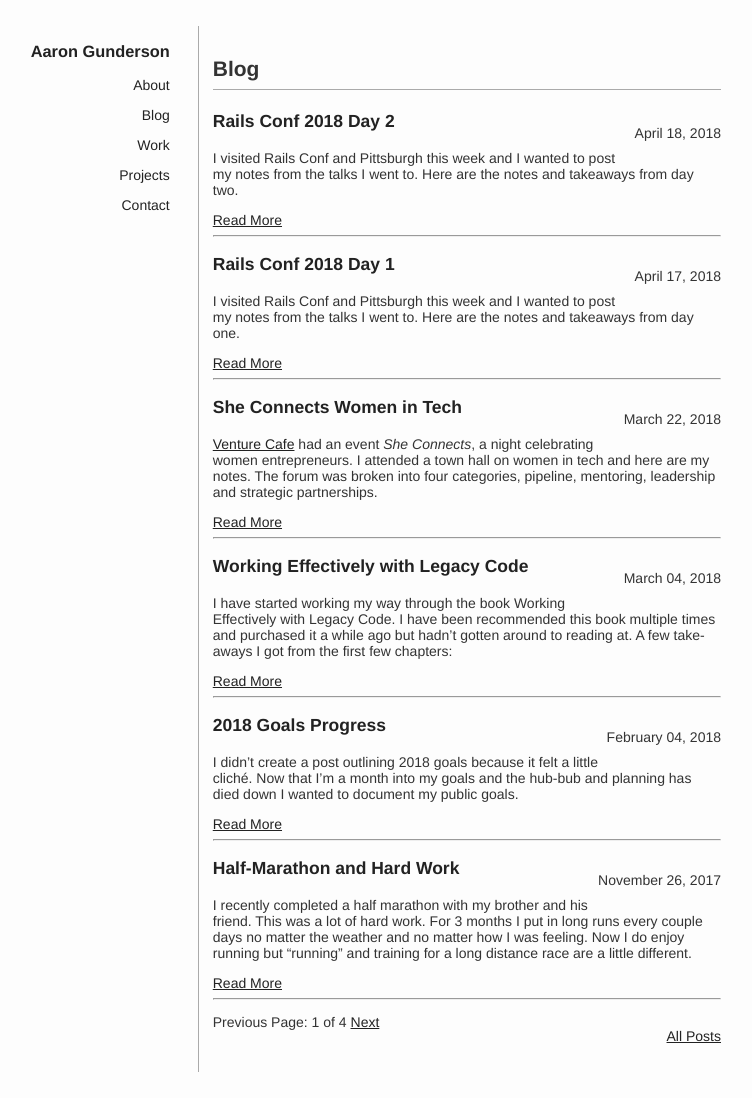
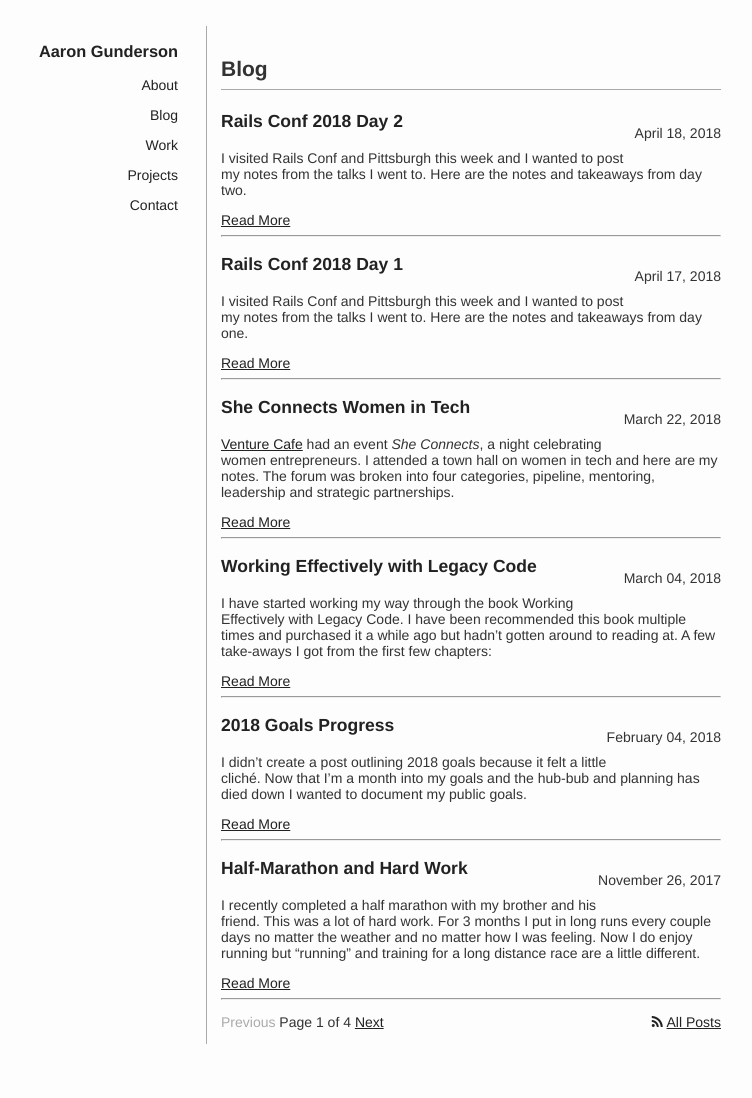
Before and after one commit to agundy/agundy.github.io, a Jekyll site: the page built from blog/index.html, in a window 1280 px wide. Shown: the whole page, without its empty margins (289-1041 px from the left). Built offline with Jekyll 4.4.1, drawn with Linux system fonts in a browser that asks for light colours; the list of posts is cut into pages by our own code; after the commit the page ends 1070 px from its top, so only the background shows below that.

Commit message:
Fix up styling and images for blog posts and add a link to the RSS Feed

```diff
--- a/blog/index.html
+++ b/blog/index.html
@@ -18,18 +18,19 @@
   </ul>
 
   <!-- Pagination links -->
-  <div class="row">
+  <div>
     {% if paginator.previous_page %}
     <a href="{{ paginator.previous_page_path }}" class="previous">Previous</a>
     {% else %}
-    <span class="previous">Previous</span>
+    <span class="previous disabled">Previous</span>
     {% endif %}
-    <span class="page_number ">Page: {{ paginator.page }} of {{ paginator.total_pages }}</span>
+    <span class="page_number ">Page {{ paginator.page }} of {{ paginator.total_pages }}</span>
     {% if paginator.next_page %}
     <a href="{{ paginator.next_page_path }}" class="next">Next</a>
     {% else %}
-    <span class="next ">Next</span>
+    <span class="next disabled">Next</span>
     {% endif %}
-    <p class="pull-right"><a href="/blog/all/">All Posts</a></p>
+    <span class="pull-right">&nbsp;<a href="/blog/all/">All Posts</a></span>
+    <span class="pull-right"><a href="/feed.xml"><i class="fa fa-rss"></i></a></span>
   </div>
 </div>
--- a/css/main.css
+++ b/css/main.css
@@ -21,9 +21,8 @@
   }
 
   .content {
-    flex: 3 1 500px;
+    flex: 0 1 500px;
   }
-
 }
 
 @media (max-width: 700px){
@@ -45,7 +44,7 @@
   }
 
   .content {
-    flex: 1 0 200px;
+    flex: 0 1 200px;
   }
 }
 
@@ -73,7 +72,6 @@
 ul.unstyled {
   list-style-type: none;
 }
-
 
 .left-bar {
   border-left: solid 1px #aaa;
@@ -120,27 +118,50 @@
   text-decoration: none;
 }
 
+/*
+ *  Blog Post navigation styles
+ */
 .blog-post-navigation {
   display: flex;
-  flex-direction: row;
   width: 100%;
 }
 
-.blog-post-navigation section {
-  flex: 1 50px;
+@media (min-width: 500px) {
+  .blog-post-navigation {
+    flex-direction: row;
+  }
+
+  .blog-post-navigation section {
+    flex: 1 50px;
+  }
+
+  .blog-post-navigation .link {
+    margin: 0.5em 0 0 0;
+    text-align: center;
+  }
+
+  .next {
+    text-align: right;
+  }
 }
 
-.next {
-  margin: 1em 0;
-  text-align: right;
+@media (max-width: 500px) {
+  .blog-post-navigation {
+    flex-direction: column;
+  }
+
+  .blog-post-navigation section {
+    flex: 1 1em;
+  }
+
+  .blog-post-navigation .link {
+    margin: 0.5em 0 0 0;
+    text-align: center;
+  }
 }
 
-.prev {
-  margin: 1em 0;
-}
-
-.blog-post-navigation .next {
-  text-align: right;
+.disabled {
+  color: #aaa;
 }
 
 ul .tag-list{
@@ -192,6 +213,10 @@
   white-space: pre-wrap;
 }
 
+img {
+  width: 100%;
+}
+
 .img {
   max-width: 100%;
   height: auto;
```
Also changed, not shown: _layouts/post.html (+5 -2 lines).
